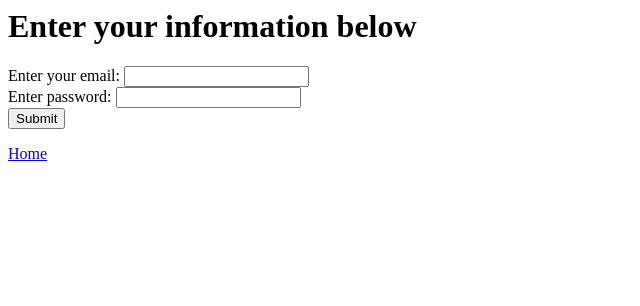
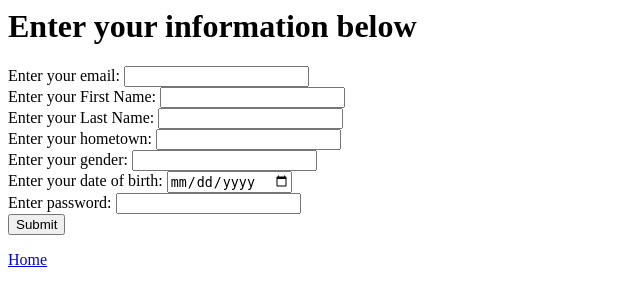
Before and after one commit to vishvav/CS460-Project, a Flask app: page /register in a window 1280 px wide. Shown: the top 306 px of the page, without its empty margins (0-640 px from the left). Run offline with Flask 2, Linux system fonts and the light colour scheme; data comes from the database, SQL or seed files in the repository.

Commit message:
updates in html
updates in html

```diff
--- a/skeleton/templates/register.html
+++ b/skeleton/templates/register.html
@@ -13,6 +13,16 @@
             <form method="post" action="{{ url_for('register_user') }}">
                 <label for="email">Enter your email:</label>
                 <input type="email" name="email" /><br />
+                <label for="fname">Enter your First Name:</label>
+                <input type="text" name="fname" /><br />
+                <label for="lname">Enter your Last Name:</label>
+                <input type="text" name="lname" /><br />
+                <label for="hometown">Enter your hometown:</label>
+                <input type="text" name="hometown" /><br />
+                <label for="gender">Enter your gender:</label>
+                <input type="text" name="gender" /><br />
+                <label for="dob">Enter your date of birth:</label>
+                <input type="date" name="dob" /><br />
                 <label for="password">Enter password:</label>
                 <input type="password" name="password" /><br />
                 <input type="submit" />
```
